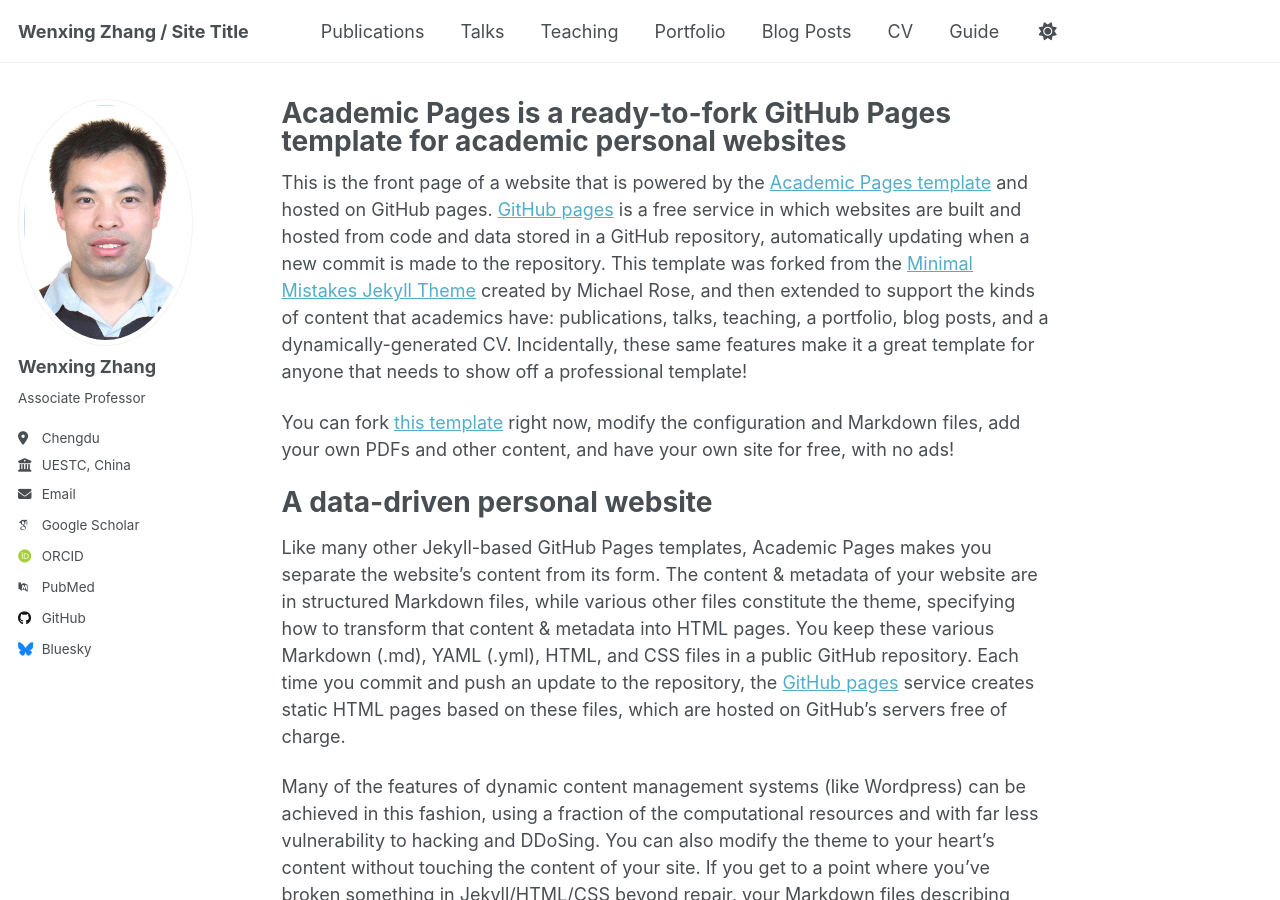
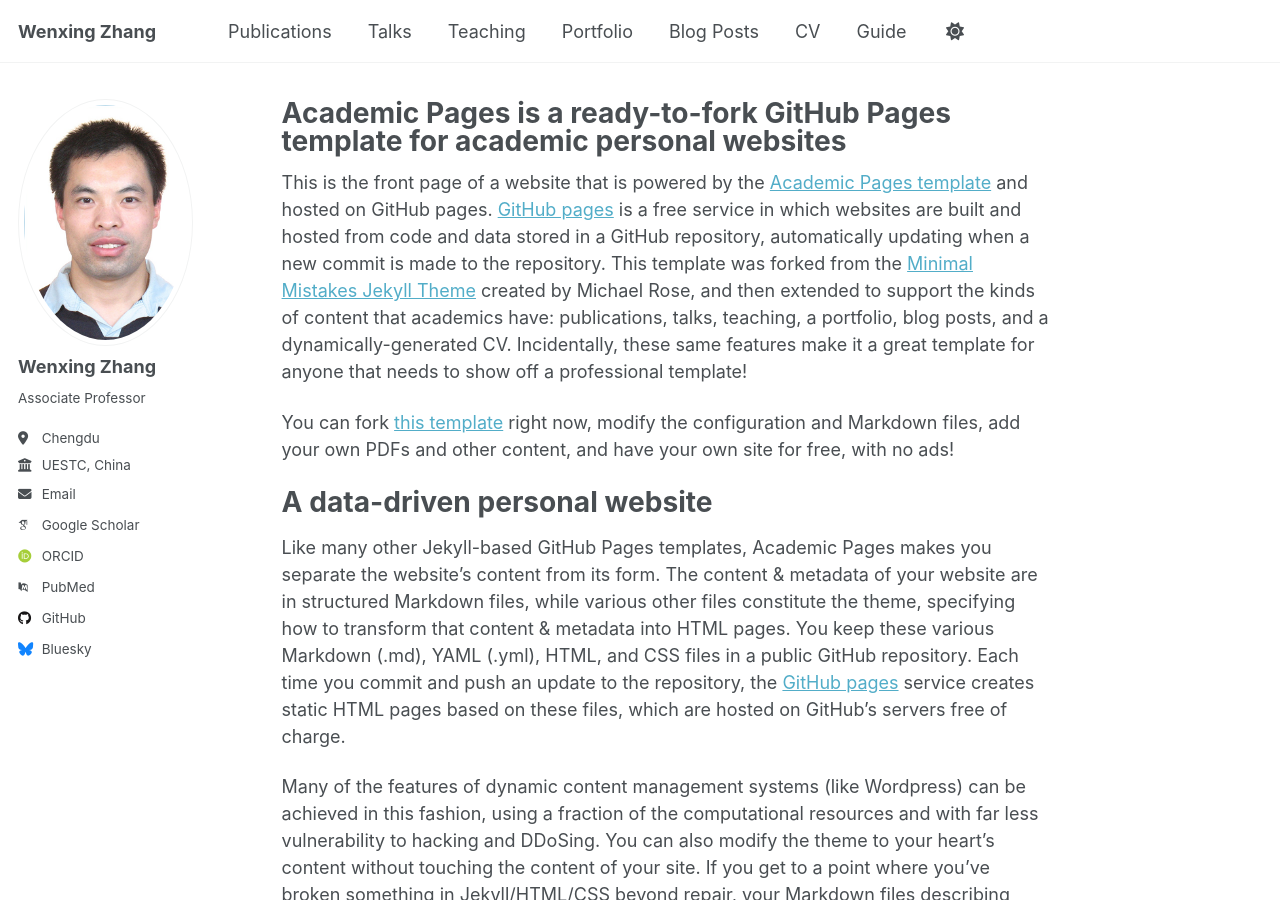
Before and after one commit to WenxingZhang/WenxingZhang.github.io, a Jekyll site: the page built from _pages/about.md, in a window 1280 px wide and 900 px high. Built offline with Jekyll 4.4.1, drawn with Linux system fonts in a browser that asks for light colours; some web fonts are replaced; a script that is not in the unit is left out.

Commit message:
Update _config.yml

```diff
--- a/_config.yml
+++ b/_config.yml
@@ -9,7 +9,7 @@
 # Basic Site Settings
 locale                   : "en-US"
 site_theme               : "default"
-title                    : "Wenxing Zhang / Site Title"
+title                    : "Wenxing Zhang"
 title_separator          : "-"
 name                     : &name "Wenxing Zhang"
 description              : &description "personal description"
```
